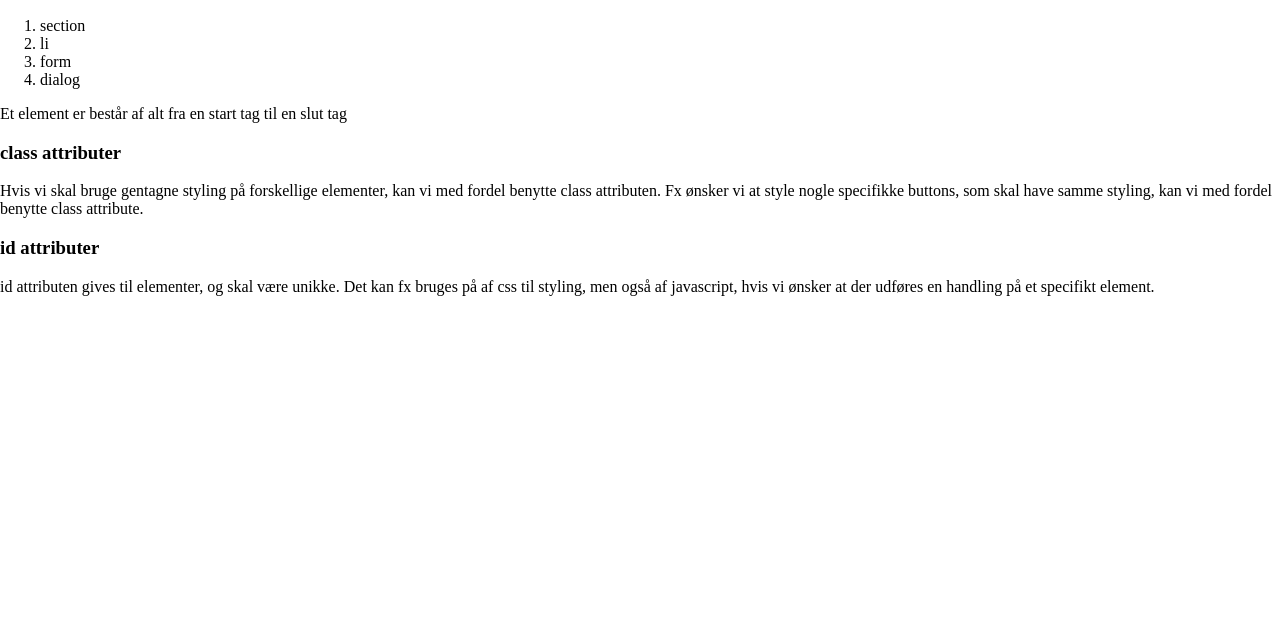
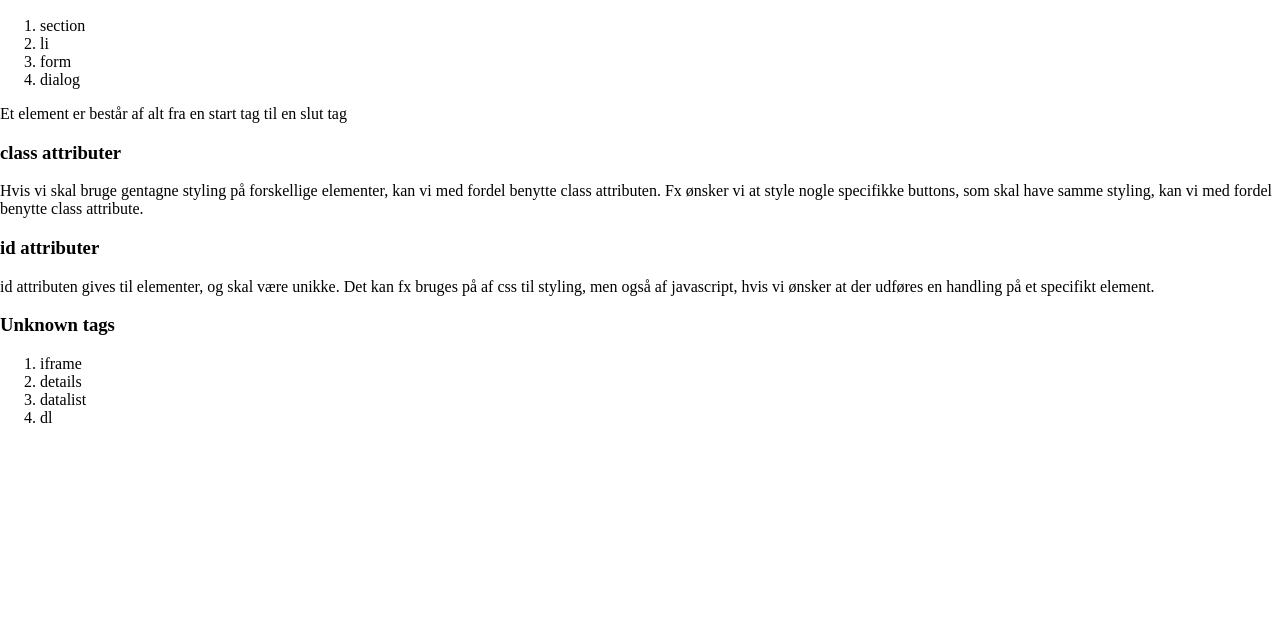
Before and after one commit to osman-butt/git-branch-exercise, a plain HTML site: page index.html in a window 1280 px wide. Shown: the part 182-800 px from the top of the page. Drawn offline with Linux system fonts and the light colour scheme.

Commit message:
add unknown tags

```diff
--- a/index.html
+++ b/index.html
@@ -39,6 +39,15 @@
           at der udføres en handling på et specifikt element.
         </p>
       </article>
+      <article id="unknowntags">
+        <h3>Unknown tags</h3>
+        <ol>
+          <li>iframe</li>
+          <li>details</li>
+          <li>datalist</li>
+          <li>dl</li>
+        </ol>
+      </article>
     </section>
     <section id="css">
       <h2>CSS</h2>
```
